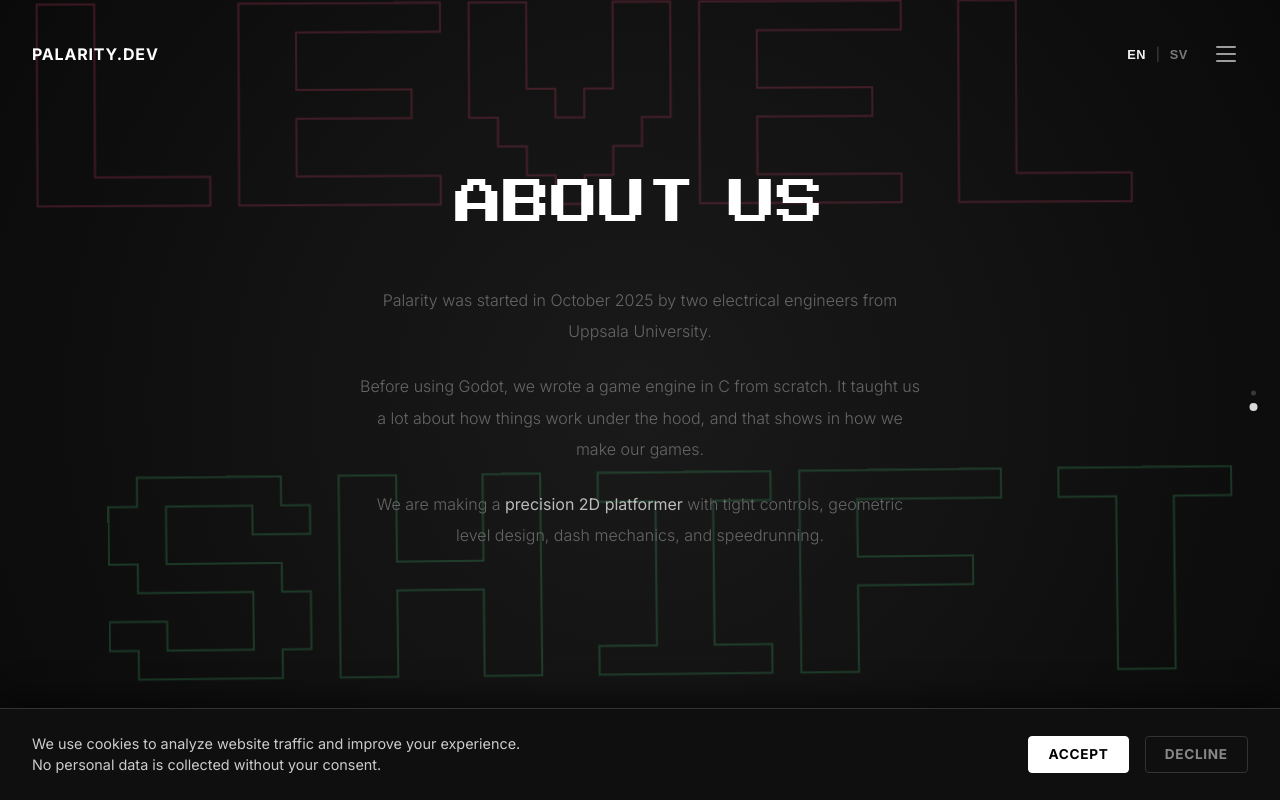
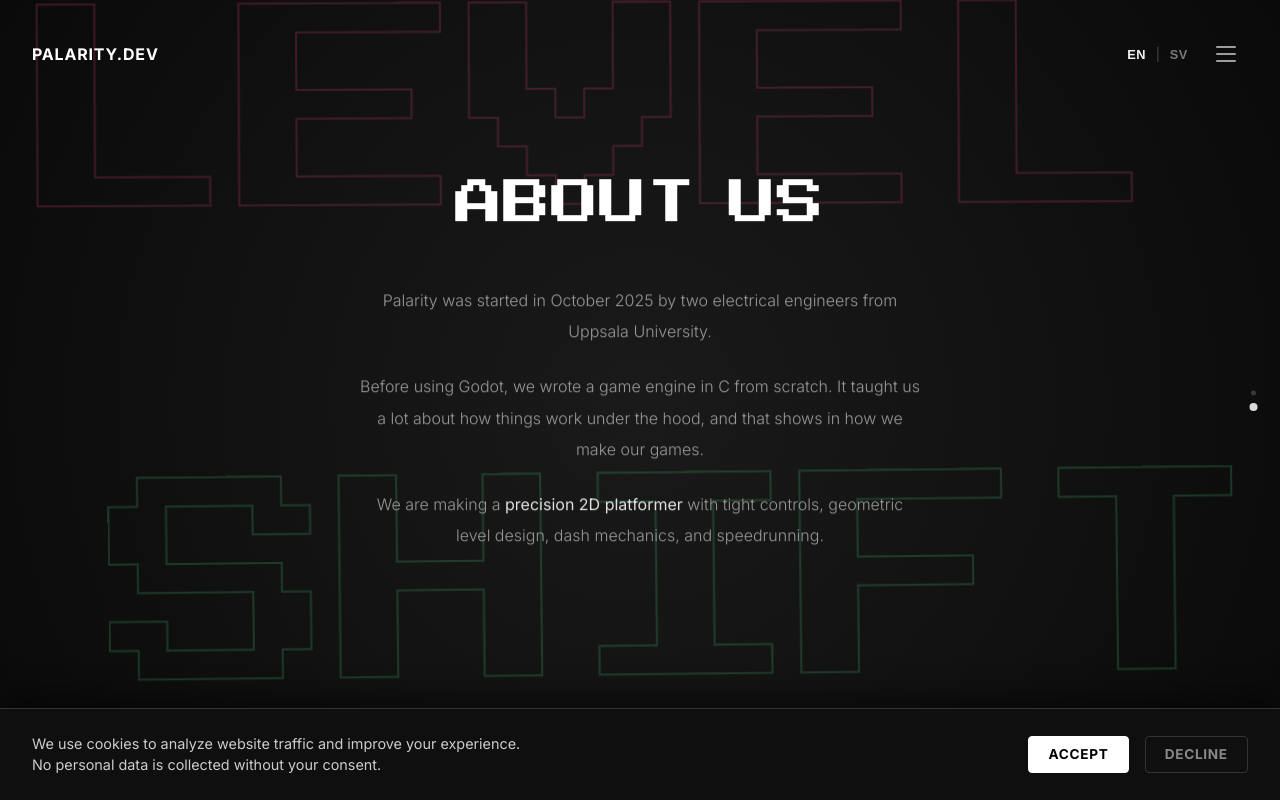
Before and after one commit to Nicheen/PalarityDomain, a React (Vite) app: page / in a window 1280 px wide. Both pictures are taken after a click on the button 1253 px from the left and 406 px from the top of the page. Built offline with nearby package versions, Linux system fonts and the light colour scheme.

Commit message:
feat: add typewriter entrance to about section

```diff
--- a/src/components/AboutSection.css
+++ b/src/components/AboutSection.css
@@ -69,32 +69,6 @@
   position: relative;
 }
 
-/* ---- Eyebrow ---- */
-.about-eyebrow {
-  display: flex;
-  align-items: center;
-  justify-content: center;
-  gap: 1rem;
-  margin-bottom: 2.5rem;
-}
-
-.about-eyebrow-line {
-  flex: 1;
-  max-width: 50px;
-  height: 1px;
-  background: var(--accent-color);
-  opacity: 0.35;
-}
-
-.about-eyebrow-label {
-  font-size: 0.6rem;
-  color: var(--accent-color);
-  letter-spacing: 0.4em;
-  text-transform: uppercase;
-  opacity: 0.8;
-  white-space: nowrap;
-}
-
 /* ---- Title ---- */
 .about-title {
   font-family: 'Press Start 2P', monospace;
@@ -105,13 +79,19 @@
   margin-bottom: 3rem;
   letter-spacing: 0;
   word-spacing: -0.3em;
+  /* reserve one line so the typewriter doesn't shift the paragraphs */
+  min-height: 1.4em;
+  display: flex;
+  align-items: center;
+  justify-content: center;
 }
+
 
 /* ---- Body copy ---- */
 .about-content p {
   font-size: 1rem;
   line-height: 1.95;
-  color: #666;
+  color: #9a9a9a;
   margin-bottom: 1.5rem;
   font-weight: 300;
   max-width: 560px;
@@ -124,8 +104,27 @@
 }
 
 .about-content p strong {
-  color: #bbb;
+  color: #e2e2e2;
   font-weight: 500;
+}
+
+/* ---- Staggered entrance (paragraphs fade + rise after the title types) ---- */
+@media (prefers-reduced-motion: no-preference) {
+  .about-content p {
+    opacity: 0;
+    transform: translateY(16px);
+    transition: opacity 0.6s ease, transform 0.6s cubic-bezier(0.16, 1, 0.3, 1);
+  }
+
+  .about-content.in p {
+    opacity: 1;
+    transform: none;
+  }
+
+  /* delays start after the ~0.8s title typewriter finishes */
+  .about-content.in p:nth-child(1) { transition-delay: 0.75s; }
+  .about-content.in p:nth-child(2) { transition-delay: 0.95s; }
+  .about-content.in p:nth-child(3) { transition-delay: 1.15s; }
 }
 
 /* ---- Tablet (768px) ---- */
@@ -175,22 +174,16 @@
     right: -5%;
   }
 
-  .about-eyebrow {
-    margin-bottom: 1.75rem;
-    gap: 0.75rem;
+  .about-bg-word {
+    font-size: clamp(3rem, 21vw, 5.5rem);
   }
 
-  .about-eyebrow-label {
-    font-size: 0.5rem;
-    letter-spacing: 0.3em;
+  .about-bg-word--level {
+    -webkit-text-stroke-color: rgba(255, 77, 122, 0.12);
   }
 
-  .about-eyebrow-line {
-    max-width: 30px;
-  }
-
-  .about-bg-word {
-    font-size: clamp(3rem, 21vw, 5.5rem);
+  .about-bg-word--shift {
+    -webkit-text-stroke-color: rgba(74, 222, 128, 0.12);
   }
 
   .about-title {
--- a/src/components/AboutSection.jsx
+++ b/src/components/AboutSection.jsx
@@ -1,7 +1,37 @@
-import React from 'react';
+import React, { useState, useEffect } from 'react';
+import { useLang } from '../i18n/LanguageContext.jsx';
 import './AboutSection.css';
 
-const AboutSection = () => {
+const prefersReducedMotion = () =>
+  typeof window !== 'undefined' &&
+  window.matchMedia?.('(prefers-reduced-motion: reduce)').matches;
+
+const AboutSection = ({ active }) => {
+  const { t } = useLang();
+  const [p1, p2, p3] = t.about.paragraphs;
+  const fullTitle = t.about.title;
+  const [typed, setTyped] = useState('');
+
+  // Typewriter the title whenever the section becomes active; reset on exit
+  // so it replays each time you scroll back in.
+  useEffect(() => {
+    if (!active) {
+      const id = setTimeout(() => setTyped(''), 0);
+      return () => clearTimeout(id);
+    }
+    if (prefersReducedMotion()) {
+      const id = setTimeout(() => setTyped(fullTitle), 0);
+      return () => clearTimeout(id);
+    }
+    let i = 0;
+    const id = setInterval(() => {
+      i += 1;
+      setTyped(fullTitle.slice(0, i));
+      if (i >= fullTitle.length) clearInterval(id);
+    }, 95);
+    return () => clearInterval(id);
+  }, [active, fullTitle]);
+
   return (
     <section className="about-wrapper">
 
@@ -11,24 +41,14 @@ const AboutSection = () => {
       </div>
 
       <div className="about-container">
-        <h2 className="about-title">ABOUT US</h2>
+        <h2 className="about-title" aria-label={fullTitle}>
+          <span aria-hidden="true">{typed}</span>
+        </h2>
 
-        <div className="about-content">
-          <p>
-            Palarity was started in October 2025 by two electrical engineers
-            from Uppsala University.
-          </p>
-
-          <p>
-            Before using Godot, we wrote a game engine in C from scratch.
-            It taught us a lot about how things work under the hood,
-            and that shows in how we make our games.
-          </p>
-
-          <p>
-            We are making a <strong>precision 2D platformer</strong> with tight controls,
-            geometric level design, dash mechanics, and speedrunning.
-          </p>
+        <div className={`about-content${active ? ' in' : ''}`}>
+          <p>{p1}</p>
+          <p>{p2}</p>
+          <p>{p3.pre}<strong>{p3.strong}</strong>{p3.post}</p>
         </div>
       </div>
 
```
